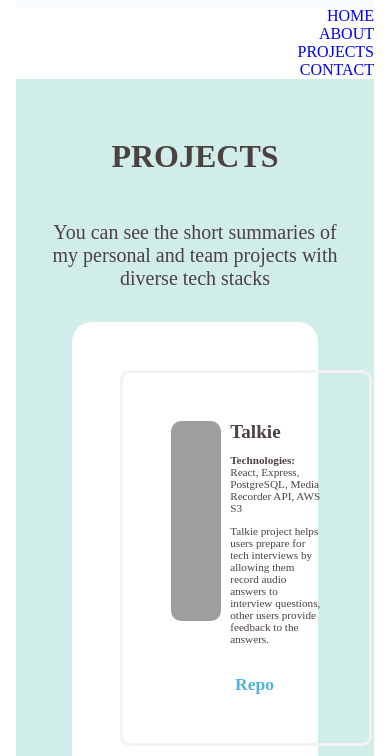
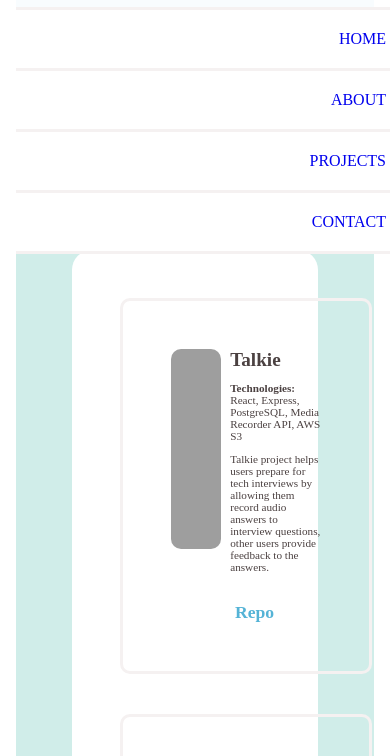
Before and after one commit to JeongminJamie/jeongmin-website, a Gatsby site: page /projects in a window 390 px wide. Both pictures are taken after a click on the element 348 px from the left and 51 px from the top of the page. Shown: the part 88-844 px from the top of the page. Built offline with nearby package versions, Linux system fonts and the light colour scheme; Gatsby itself is replaced by a stand-in of ours; grey boxes are pictures that could not be loaded.

Commit message:
put the position of the header menu bar and added cursor for that as well

```diff
--- a/src/components/cssFiles/header.css
+++ b/src/components/cssFiles/header.css
@@ -64,6 +64,10 @@ ul {
   margin-top: 30px;
 }
 
+.icon {
+  cursor: pointer;
+}
+
 @media screen and (max-width: 900px) {
   .myName {
     font-size: 0.8;
--- a/src/components/cssFiles/header_menu.css
+++ b/src/components/cssFiles/header_menu.css
@@ -2,9 +2,23 @@
   display: flex;
   flex-direction: column;
   background-color: white;
+  position: fixed;
+  width: 100%;
 }
 
 .menu {
   display: flex;
   justify-content: flex-end;
+  border-bottom: solid;
+  border-color: rgb(245, 241, 241);
+  padding: 1.25em;
 }
+
+.first_menu {
+  display: flex;
+  justify-content: flex-end;
+  border-top: solid;
+  border-bottom: solid;
+  border-color: rgb(245, 241, 241);
+  padding: 1.25em;
+}
--- a/src/components/header.js
+++ b/src/components/header.js
@@ -34,6 +34,7 @@ const Header = () => {
           <div onClick={() => setMenuClicked(!menuClicked)}>
             {menuClicked ? (
               <svg
+                className="icon"
                 height="32"
                 width="32"
                 viewBox="0 0 24 24"
@@ -43,6 +44,7 @@ const Header = () => {
               </svg>
             ) : (
               <svg
+                className="icon"
                 xmlns="http://www.w3.org/2000/svg"
                 width="32"
                 height="32"
--- a/src/components/header_menu.js
+++ b/src/components/header_menu.js
@@ -12,7 +12,9 @@ const HeaderMenu = () => {
           textDecoration: `none`,
         }}
       >
-        <div className="menu">HOME</div>
+        <div className="first_menu">
+          HOME
+        </div>
       </Link>
       <Link
         to="/about"
```
